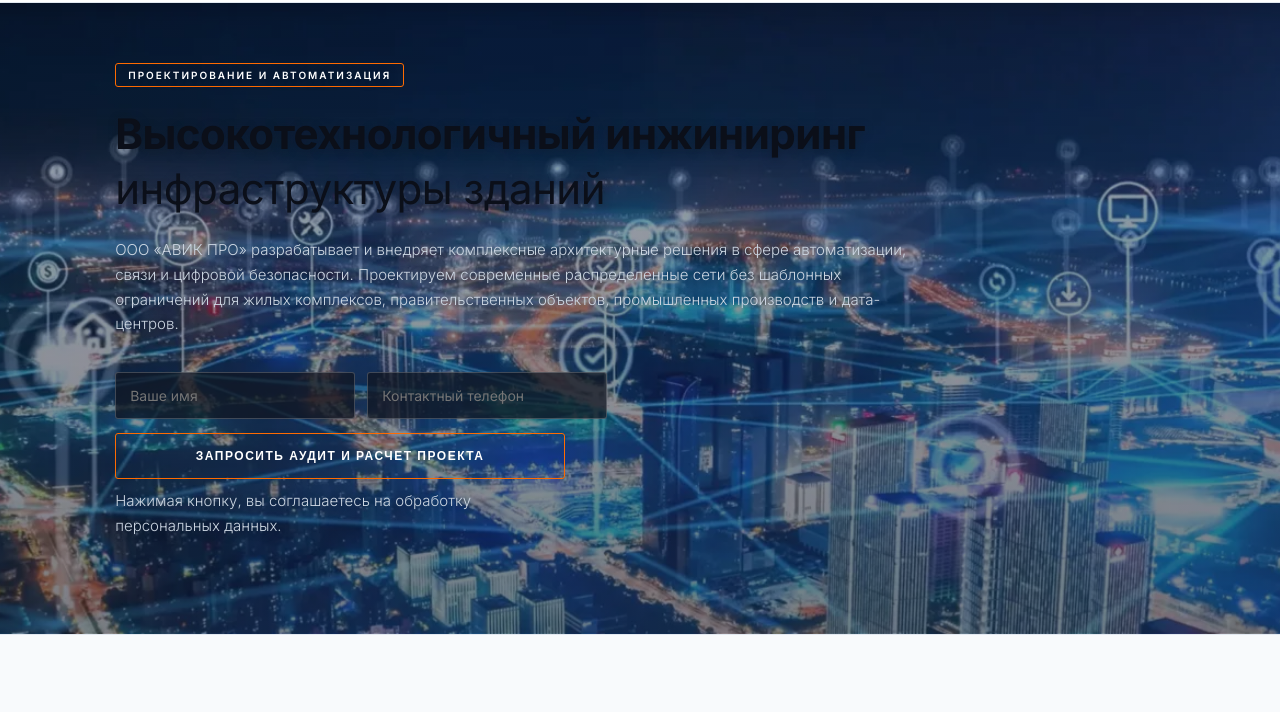
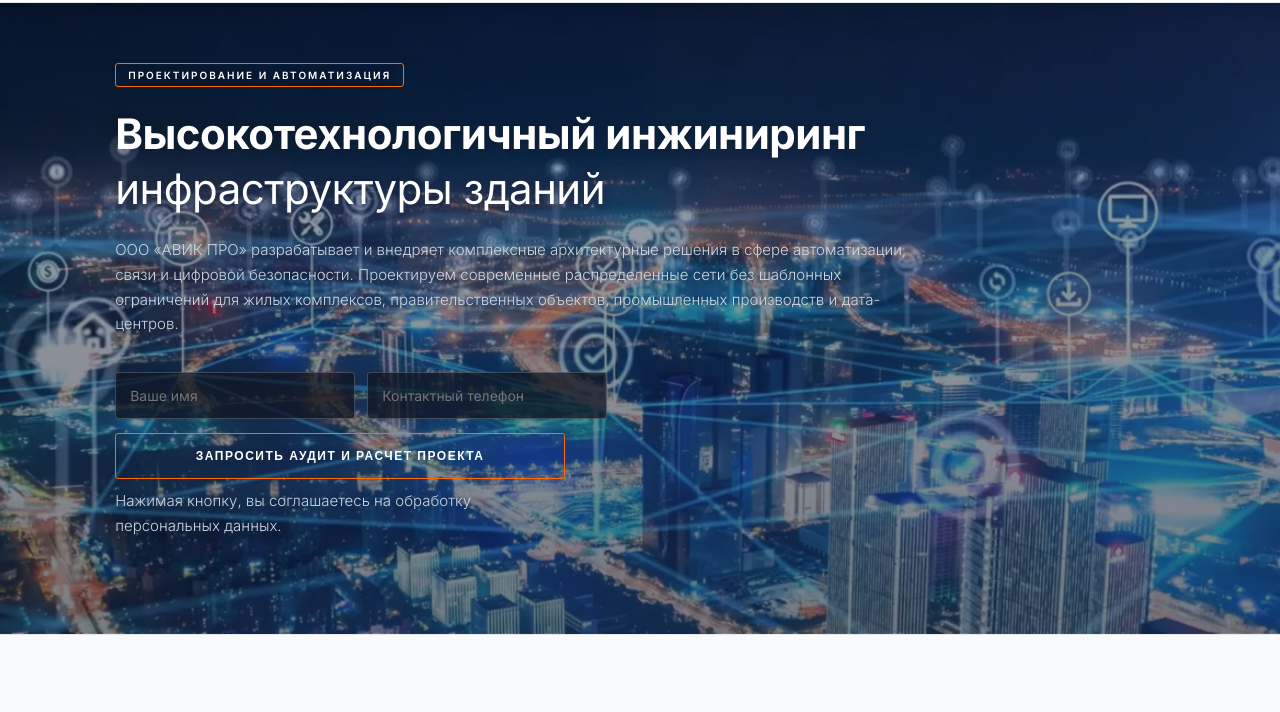
Before and after one commit to AVICENG/github.io, a plain HTML site: page index.html in a window 1280 px wide. Shown: the part 88-800 px from the top of the page. Drawn offline with Linux system fonts and the light colour scheme.

Commit message:
Update index.html

```diff
--- a/index.html
+++ b/index.html
@@ -161,7 +161,7 @@
 
     .hero-content {
       max-width: 800px;
-      color:#0b0f19;
+      color:#ffffff;
       text-shadow: 0 2px 10px rgba(17, 22, 34, 0.4);
     }
 
@@ -188,7 +188,7 @@
     }
 
     .hw-hero h1 span {
-      color: #0b0f19;
+      color: #ffffff;
       font-weight: 400;
     }
 
```
